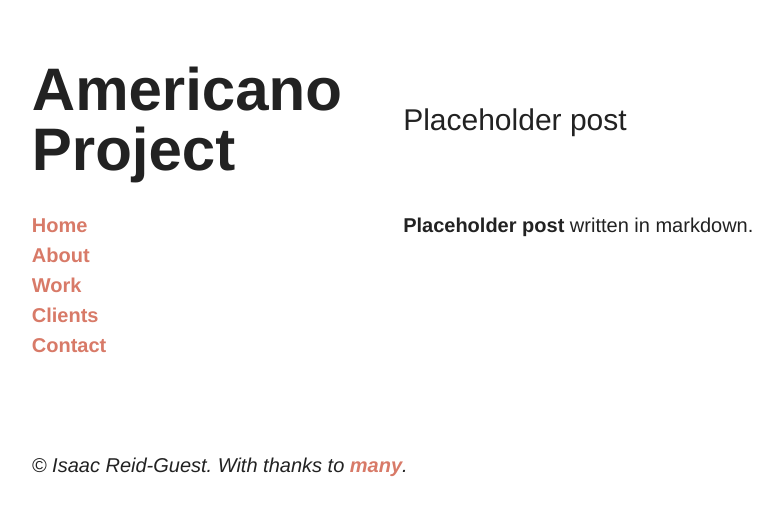
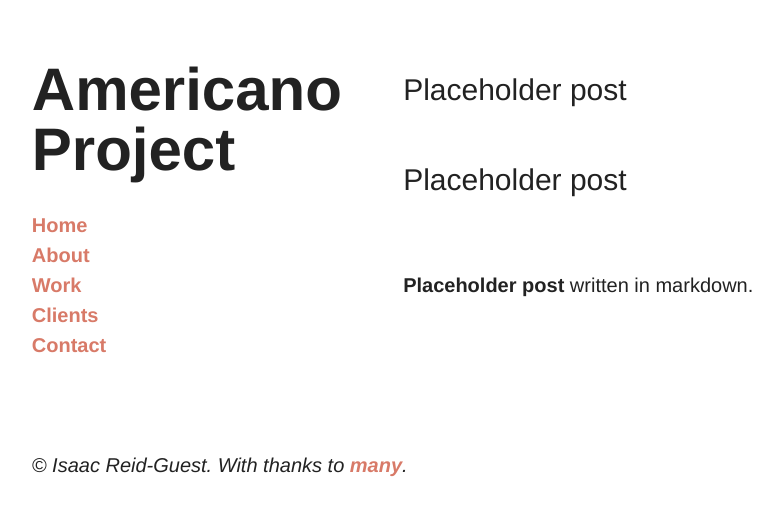
Before and after one commit to picoknow/picoknow.github.io, a Jekyll site: the page built from _posts/1970-01-01-placeholder-post.md, in a window 1280 px wide. Shown: the top 516 px of the page, without its empty margins (159-942 px from the left). Built offline with Jekyll 4.4.1, drawn with Linux system fonts in a browser that asks for light colours.

Commit message:
Updated the layout system

```diff
--- a/404.html
+++ b/404.html
@@ -3,9 +3,3 @@ layout: default
 title: Error 404 - Page not found
 short: No page is at this url.
 ---
-<h2>
-    {{page.title}}
-</h2>
-<p>
-    {{page.short}}
-</p>
--- a/_layouts/default.html
+++ b/_layouts/default.html
@@ -28,9 +28,20 @@
                     <br />
                 </div>
                 <div id="content" class="unit three-of-five">
-                    <p>
+                    <h2 class="page-title">
+                        {{page.title}}
+                    </h2>
+                    <div class="page-meta">
+                        {% if page.user %}
+                            <span class="user">By <a href="http://github.com/{{page.user}}">{{page.user}}</a></span><br />
+                        {% endif %}
+                        {% if page.short %}
+                            <span class="short">{{page.short}}</span>
+                        {% endif %}
+                    </div>
+                    <article class="page-content">
                         {{ content }}
-                    </p>
+                    </article>
                 </div>
                 <div id="footer" class="unit span-grid">
                     <hr />
--- a/_layouts/post.html
+++ b/_layouts/post.html
@@ -3,14 +3,6 @@ layout: default
 ---
 
 <h2 class="post-title">{{ page.title }}</h2>
-<p class="post-meta">
-    {% if page.user %}
-        <span class="user">By <a href="http://github.com/{{page.user}}">{{page.user}}</a></span><br />
-    {% endif %}
-    {% if page.short %}
-        <span class="short">{{page.short}}</span>
-    {% endif %}
-</p>
 <br />
 
 {{ content }}
```
